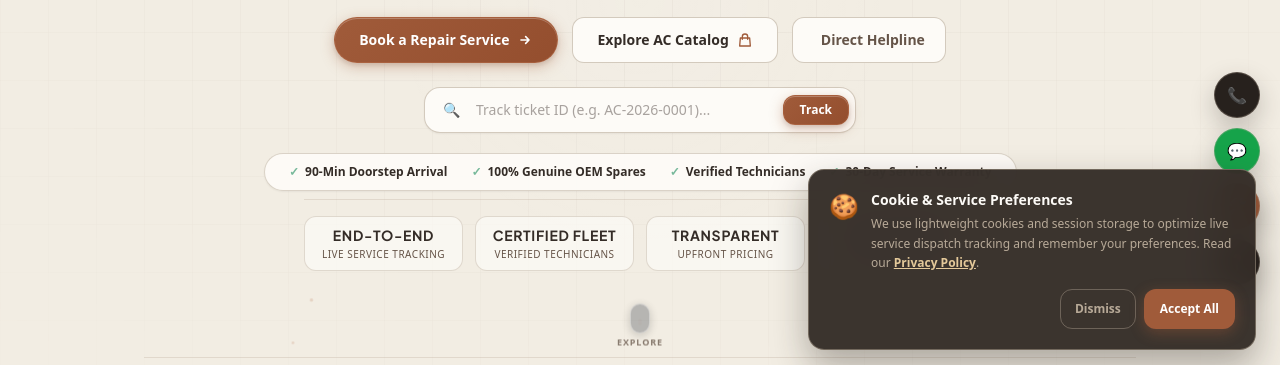
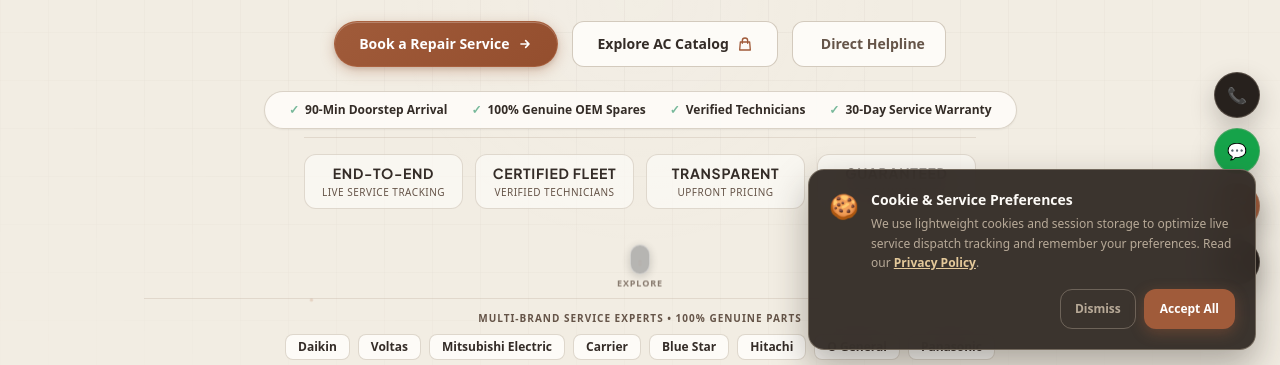
Before and after one commit to Aayu061/extreme-sales-services, a website: page public/index.html in a window 1280 px wide. Shown: the part 435-800 px from the top of the page. Drawn offline with nearby package versions, Linux system fonts and the light colour scheme; no server answers; animation ran at ten frames a second; some icons are missing.

Commit message:
feat(ui): remove hero ticket tracking search bar

```diff
--- a/public/index.html
+++ b/public/index.html
@@ -271,25 +271,6 @@
           </a>
         </div>
 
-        <!-- Hero Quick Ticket Tracker Bar -->
-        <div class="w-full max-w-md mx-auto mb-5 px-2">
-          <form id="heroQuickTrackForm" class="flex items-center gap-2 p-1.5 bg-[#FDFBF7] dark:bg-[#27211D] border border-[#B8AA98]/60 dark:border-[#B8AA98]/30 rounded-2xl shadow-sm focus-within:ring-2 focus-within:ring-[#A05B3A]/40 transition-all">
-            <span class="pl-3 text-stone-400 text-sm">🔍</span>
-            <input
-              type="text"
-              id="heroTrackInput"
-              placeholder="Track ticket ID (e.g. AC-2026-0001)..."
-              class="w-full bg-transparent px-2 py-1.5 text-xs sm:text-sm text-[#342C27] dark:text-[#F2EDE3] placeholder-stone-400 dark:placeholder-stone-500 focus:outline-none"
-              required
-            >
-            <button
-              type="submit"
-              class="btn-accent !py-1.5 !px-4 !text-xs font-bold rounded-xl shrink-0 hover:scale-102 transition"
-            >
-              Track
-            </button>
-          </form>
-        </div>
 
         <!-- Value Strip -->
         <div class="inline-flex flex-wrap items-center justify-center gap-3 sm:gap-6 bg-[#FDFBF7]/95 dark:bg-[#27211D]/95 backdrop-blur-md px-6 py-2.5 rounded-full border border-[#B8AA98]/50 dark:border-[#B8AA98]/30 shadow-sm text-xs font-bold text-[#342C27] dark:text-[#F2EDE3]">
```
